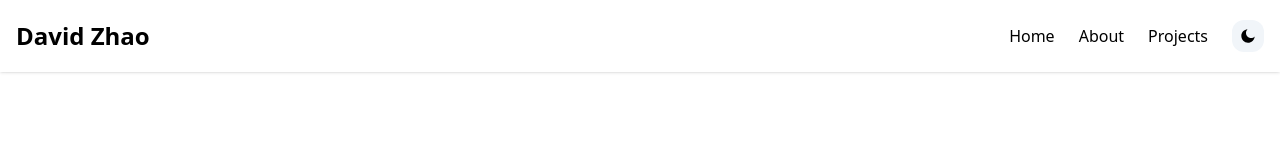
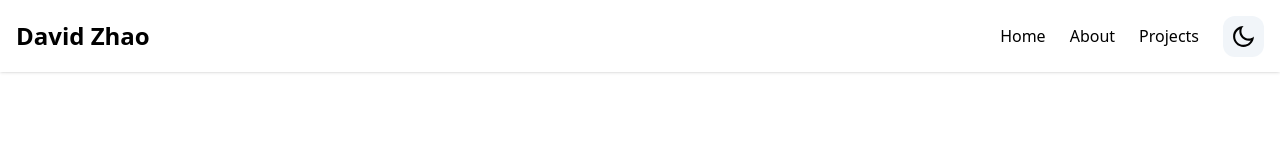
Before and after one commit to Zavista/portfolio, a Next.js app: page / in a window 1280 px wide. Shown: the top 160 px of the page. Built offline with nearby package versions, Linux system fonts and the light colour scheme.

Commit message:
Add styling to light/dark mode button

```diff
--- a/components/Navbar.tsx
+++ b/components/Navbar.tsx
@@ -1,7 +1,7 @@
 import React, {useState} from 'react'
 import Link from 'next/link'
 import { useTheme } from 'next-themes'
-import { RiMoonFill, RiSunLine } from 'react-icons/ri'
+import { RiMoonLine, RiSunLine } from 'react-icons/ri'
 import { IoMenu, IoClose } from 'react-icons/io5'
 
 interface NavItem {
@@ -48,11 +48,11 @@ const Navbar = () => {
                     {
                         theme === "dark" ? (
                             <button onClick={() => setTheme("light")} className='bg-slate-100 p-2 rounded-xl'>
-                                <RiSunLine />
+                                <RiSunLine size={25} color='black'/>
                             </button>
                         ) : (
                             <button onClick={() => setTheme("dark")} className='bg-slate-100 p-2 rounded-xl'>
-                                <RiMoonFill />
+                                <RiMoonLine size={25}/>
                             </button>
                         )
                     }
```
